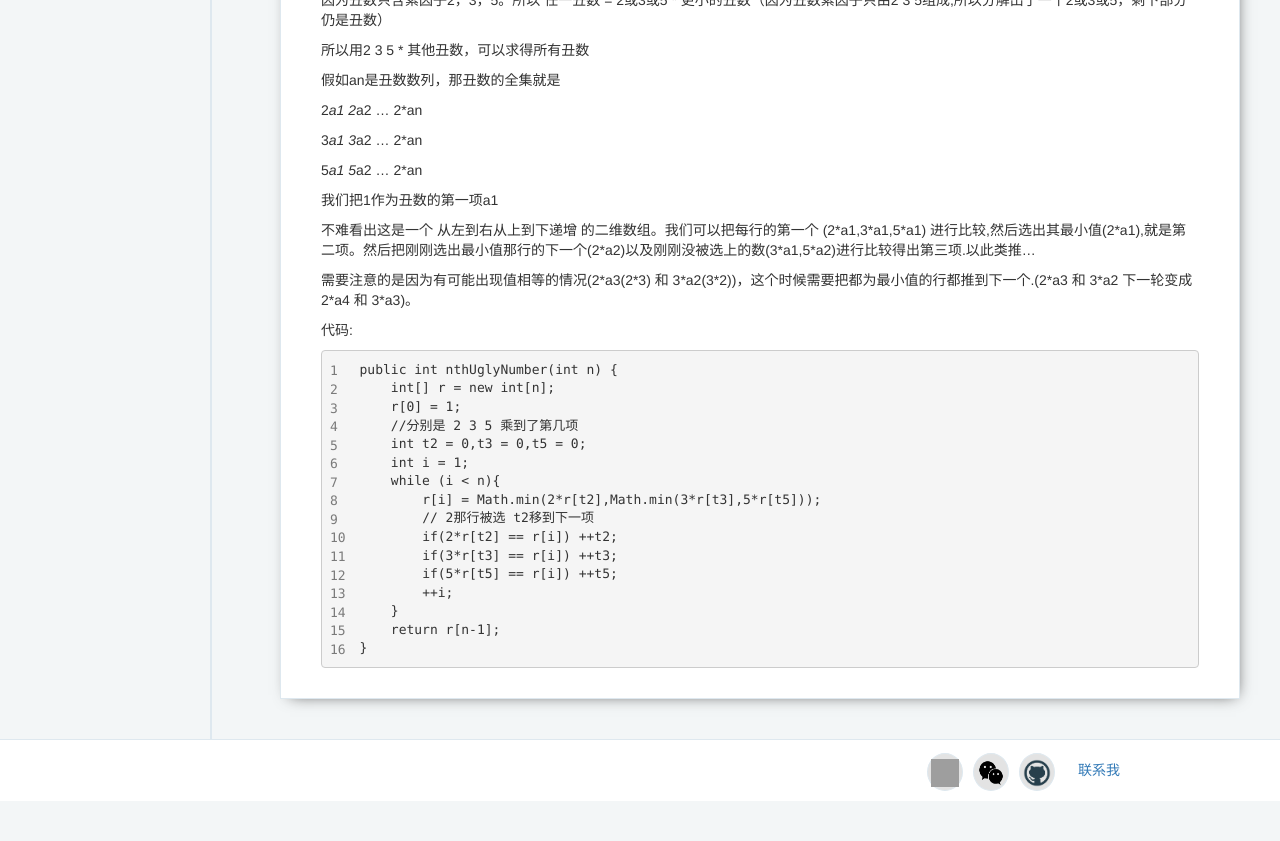
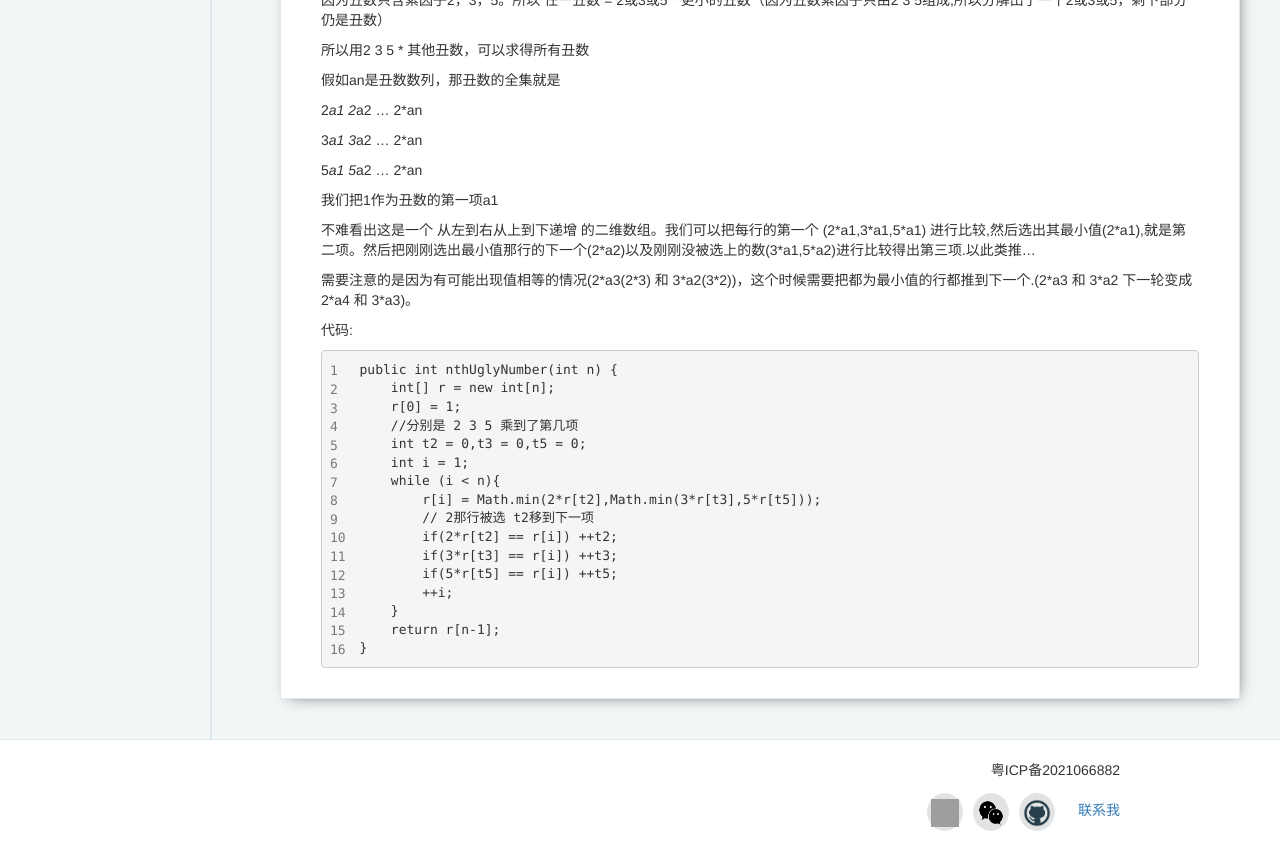
Before and after one commit to jiange2/jiange2.github.io, a Jekyll site: the page built from _posts/2018-01-30-LintCode-4-UglyNumber.md, in a window 1280 px wide. Shown: the part 507-1348 px from the top of the page. Built offline with Jekyll 4.4.1, drawn with Linux system fonts in a browser that asks for light colours; before the commit the page ends 1308 px from its top, so only the background shows below that; grey boxes are pictures that could not be loaded.

Commit message:
Update footer.html

```diff
--- a/_includes/footer.html
+++ b/_includes/footer.html
@@ -1,5 +1,6 @@
 <div class="footer">
     <div class="container clearfix">
+        <div>粤ICP备2021066882</div>
         <div class="pull-right" style="padding-left: 20px">
             <a>联系我</a>
         </div>
```
